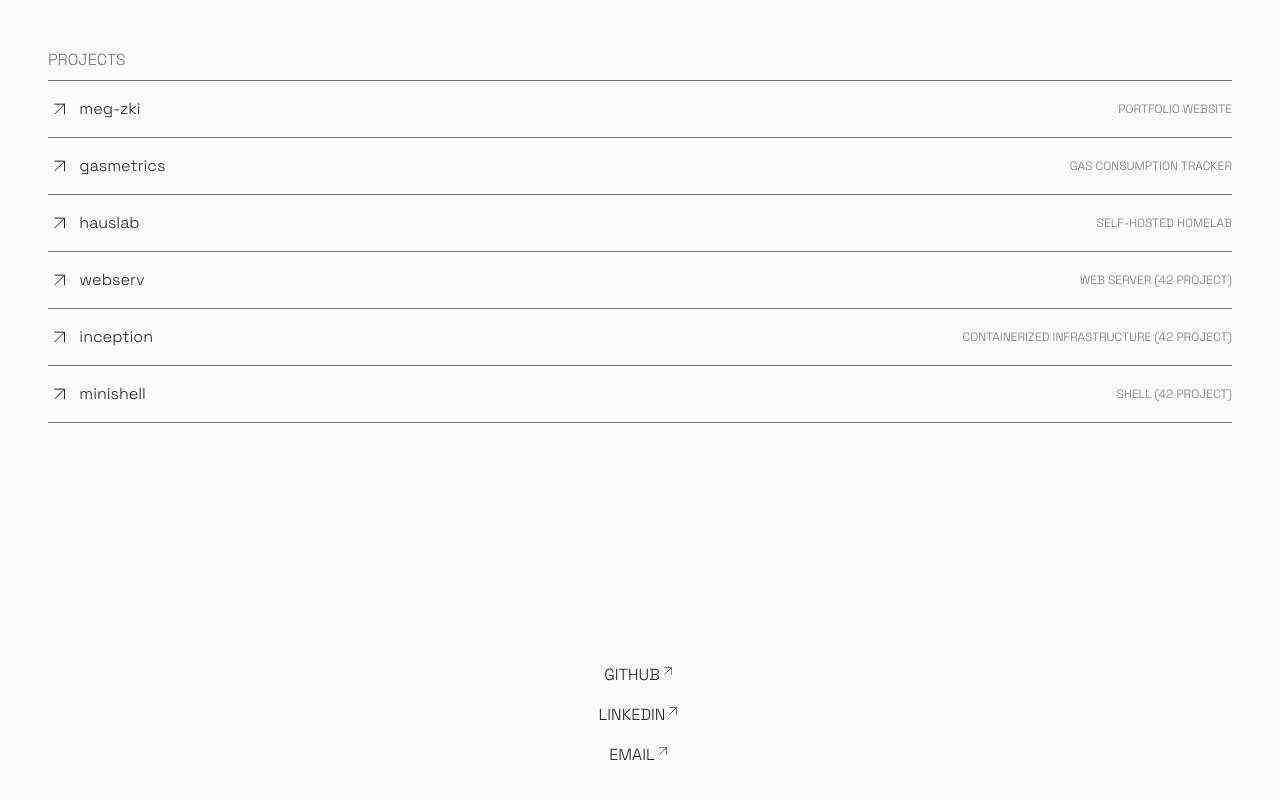
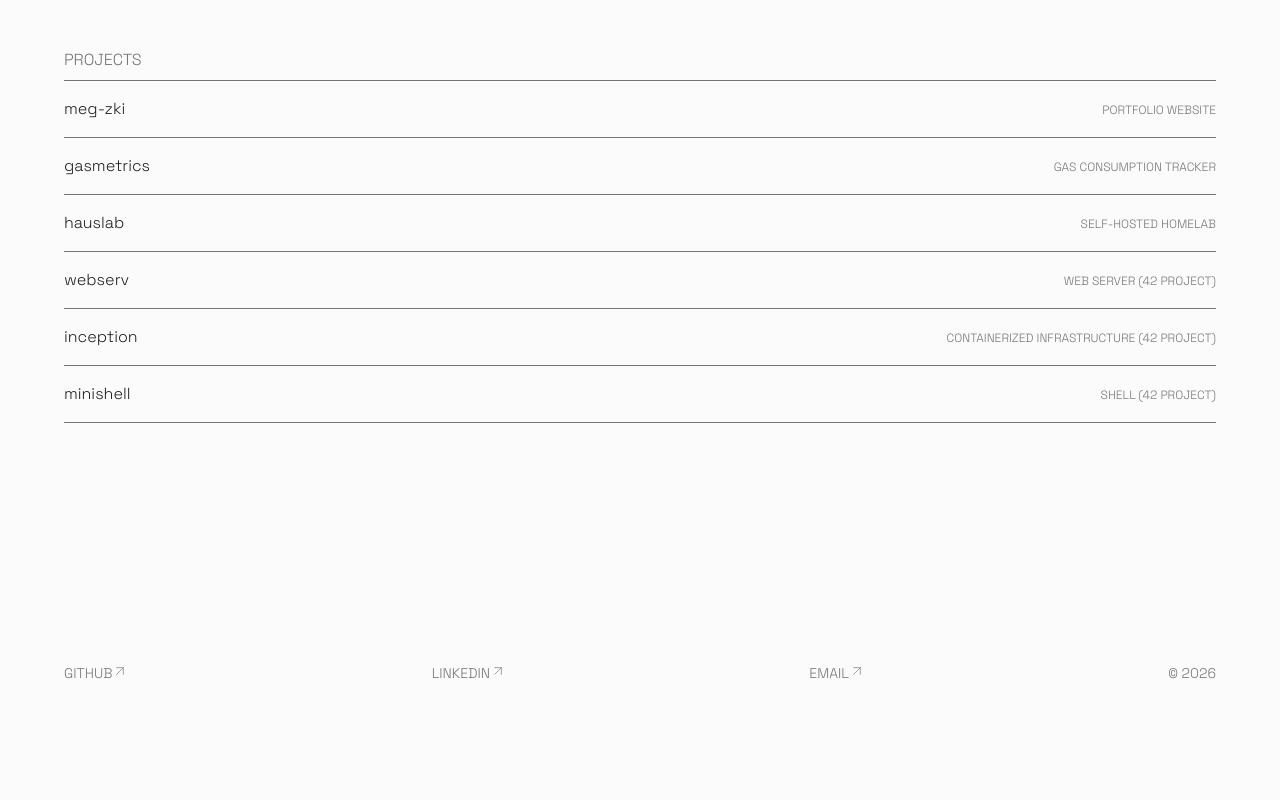
Before and after one commit to s-gas/portfolio, a React app: page / in a window 1280 px wide. Shown: the part 500-1300 px from the top of the page. After the commit the page ends 1223 px from the top, so only its background shows below. Built offline with nearby package versions, Linux system fonts and the light colour scheme; the HTML template or start-up script is replaced by a standard one.

Commit message:
Move links to footer

```diff
--- a/src/App.tsx
+++ b/src/App.tsx
@@ -1,14 +1,12 @@
 import Footer from "./components/Footer"
 import Hero from "./components/Hero"
-import Links from "./components/Links"
 import Projects from "./components/Projects"
 
 function App() {
   return (
-    <div className="flex flex-col mx-12 my-10">
+    <div className="flex flex-col mx-12 sm:mx-16 my-10">
       <Hero />
       <Projects />
-      <Links />
       <Footer />
     </div>
  )
--- a/src/components/Footer.tsx
+++ b/src/components/Footer.tsx
@@ -1,8 +1,13 @@
+import Link from "./Link";
+
 const Footer = () => {
   return (
-    <div className="mt-60">
-      <p className="text-secondary text-xs">© {new Date().getFullYear()}</p>
-    </div>
+    <footer className="flex flex-col gap-4 sm:flex-row justify-between mt-60 text-sm text-secondary">
+      <Link href="https://github.com/s-gas">GITHUB</Link>
+      <Link href="https://www.linkedin.com/in/simone-gasparini-0b95a5179">LINKEDIN</Link>
+      <Link href="mailto:simone.gasparini.2@gmail.com">EMAIL</Link>
+      <p>© {new Date().getFullYear()}</p>
+    </footer>
   );
 };
 
--- a/src/components/Hero.tsx
+++ b/src/components/Hero.tsx
@@ -1,9 +1,9 @@
 const Hero = () => {
   return (
-    <div className="flex flex-col sm:flex-row justify-between mt-60">
+    <main className="flex flex-col sm:flex-row justify-between mt-60">
       <p className="text-lg">SIMONE GASPARINI</p>
       <p className="text-secondary text-lg">SOFTWARE DEVELOPER</p>
-    </div>
+    </main>
   );
 };
 
--- a/src/components/Links.tsx
+++ /dev/null
@@ -1,13 +0,0 @@
-import Link from "./Link"
-
-const Links = () => {
-  return (
-    <div className="flex flex-col items-center mt-60 gap-4">
-      <Link href="https://github.com/s-gas">GITHUB</Link>
-      <Link href="https://www.linkedin.com/in/simone-gasparini-0b95a5179">LINKEDIN</Link>
-      <Link href="mailto:simone.gasparini.2@gmail.com">EMAIL</Link>
-    </div>
-  );
-};
-
-export default Links;
--- a/src/components/Project.tsx
+++ b/src/components/Project.tsx
@@ -1,19 +1,22 @@
 import { ArrowUpRight } from "lucide-react";
 
 interface ProjectProps {
+  href: string;
   title: string;
   description: string;
 }
 
-const Project = ({ title, description }: ProjectProps) => {
+const Project = ({ href, title, description }: ProjectProps) => {
   return (
-    <div className="border-b border-secondary flex py-4 gap-2">
-      <ArrowUpRight strokeWidth={1}/>
-      <div className="flex justify-between items-center w-full">
+    <a href={href}
+      className="group border-b border-secondary flex py-4 gap-2"
+      target="_blank" rel="noopener noreferrer">
+      <ArrowUpRight className="block sm:hidden sm:group-hover:block" strokeWidth={1}/>
+      <div className="flex justify-between items-baseline w-full">
         <p>{title}</p>
         <p className="text-secondary text-xs">{description}</p>
       </div>
-    </div>
+    </a>
   );
 };
 
--- a/src/components/Projects.tsx
+++ b/src/components/Projects.tsx
@@ -2,17 +2,17 @@ import Project from "./Project";
 
 const Projects = () => {
   return (
-    <div className="flex flex-col mt-60">
+    <section className="flex flex-col mt-60">
       <div className="border-b border-secondary pb-2">
         <h2 className="text-secondary">PROJECTS</h2>
       </div>
-      <Project title="meg-zki" description="PORTFOLIO WEBSITE" />
-      <Project title="gasmetrics" description="GAS CONSUMPTION TRACKER" />
-      <Project title="hauslab" description="SELF-HOSTED HOMELAB" />
-      <Project title="webserv" description="WEB SERVER (42 PROJECT)" />
-      <Project title="inception" description="CONTAINERIZED INFRASTRUCTURE (42 PROJECT)" />
-      <Project title="minishell" description="SHELL (42 PROJECT)" />
-    </div>
+      <Project href="https://github.com/s-gas/meg-zki" title="meg-zki" description="PORTFOLIO WEBSITE" />
+      <Project href="https://github.com/s-gas/gasmetrics" title="gasmetrics" description="GAS CONSUMPTION TRACKER" />
+      <Project href="https://github.com/s-gas/hauslab" title="hauslab" description="SELF-HOSTED HOMELAB" />
+      <Project href="https://github.com/s-gas/webserv" title="webserv" description="WEB SERVER (42 PROJECT)" />
+      <Project href="https://github.com/s-gas/inception" title="inception" description="CONTAINERIZED INFRASTRUCTURE (42 PROJECT)" />
+      <Project href="https://github.com/s-gas/minishell" title="minishell" description="SHELL (42 PROJECT)" />
+    </section>
   );
 };
 
```
